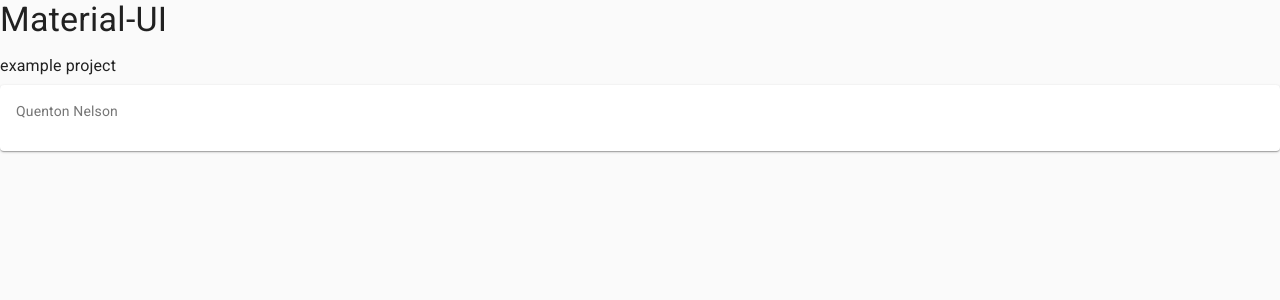
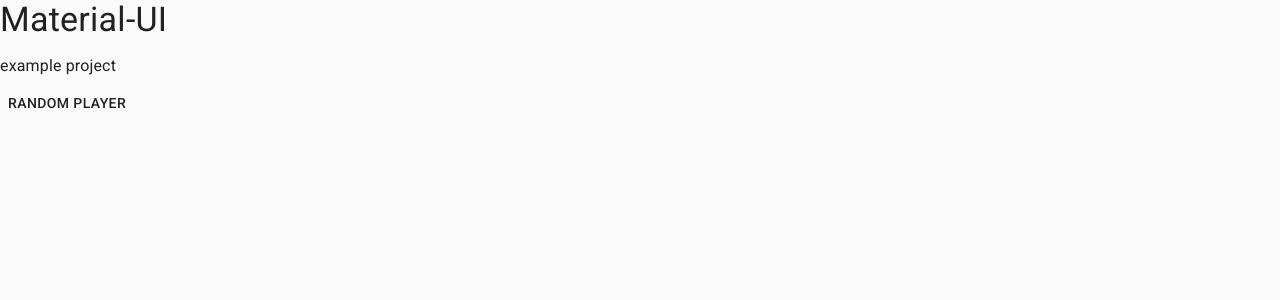
Before and after one commit to sernstberger/cards, a React (Create React App) app: page / in a window 1280 px wide. Shown: the top 300 px of the page. Built offline with nearby package versions, Linux system fonts and the light colour scheme.

Commit message:
Click a button, get a random player in the console.

```diff
--- a/src/pages/index.tsx
+++ b/src/pages/index.tsx
@@ -16,33 +16,68 @@
     },
   });
 
+export interface ICard {
+  id: number;
+  name: string;
+}
+
 type State = {
-  open: boolean;
+  cards: ICard[] | undefined;
 };
 
-const cards = [
+// silver = 1000 - 1999
+// gold = 2000 - 2999
+// platinum = 3000 - 3999
+// legend = 4000 - 4999
+
+const cards: ICard[] = [
   {
-    id: 1,
+    id: 2000,
     name: "Barkevious Mingo",
   },
 
   {
-    id: 2,
+    id: 3000,
     name: "Andrew Luck",
   },
 
   {
-    id: 3,
+    id: 1000,
     name: "Joe Haeg",
   },
 
   {
-    id: 4,
+    id: 1001,
+    name: "Ryan Grant",
+  },
+
+  {
+    id: 1002,
+    name: "Zack Pascal",
+  },
+
+  {
+    id: 1003,
+    name: "Zack Rascal",
+  },
+
+  {
+    id: 1004,
+    name: "Zack Mascal",
+  },
+
+  {
+    id: 1005,
+    name: "Wack Nascal",
+  },
+
+  {
+    id: 2001,
     name: "Quenton Nelson",
   },
 
   {
-    id: 5,
+    id: 4000,
     name: "Dwight Freeney",
   },
 ];
@@ -55,26 +90,25 @@
 
 class Index extends React.Component<WithStyles<typeof styles>, State> {
   state = {
-    open: false,
-  };
-
-  handleClose = () => {
-    this.setState({
-      open: false,
-    });
+    cards: [] as ICard[],
   };
 
   handleClick = () => {
+    const randomNumber: number = getRandomInt(1000, 1005);
+    const result: ICard | undefined = cards.find( card => card.id === randomNumber );
+
+    console.log(result);
+
+    const blah: ICard[] = this.state.cards.concat(result as ICard);
+    console.log(blah);
+
     this.setState({
-      open: true,
-    });
+      // cards: this.state.cards.push(result),
+      cards: blah,
+    }, () => console.log("yep", this.state.cards));
   };
 
   render() {
-    const randomNumber = getRandomInt(1, 5);
-    const result = cards.find( fruit => fruit.id === randomNumber );
-
-    console.log(result);
     return (
       <div className={this.props.classes.root}>
         <Typography variant="h4" gutterBottom>
@@ -83,9 +117,14 @@
         <Typography variant="subtitle1" gutterBottom>
           example project
         </Typography>
-        <Card
+        {/* <Card
           name={result!.name}
-        />
+        /> */}
+
+        <Button onClick={() => this.handleClick()}>
+          Random Player
+        </Button>
+
         {/* {result && result!.map((card, index) => {
           return (
             <Card
```
